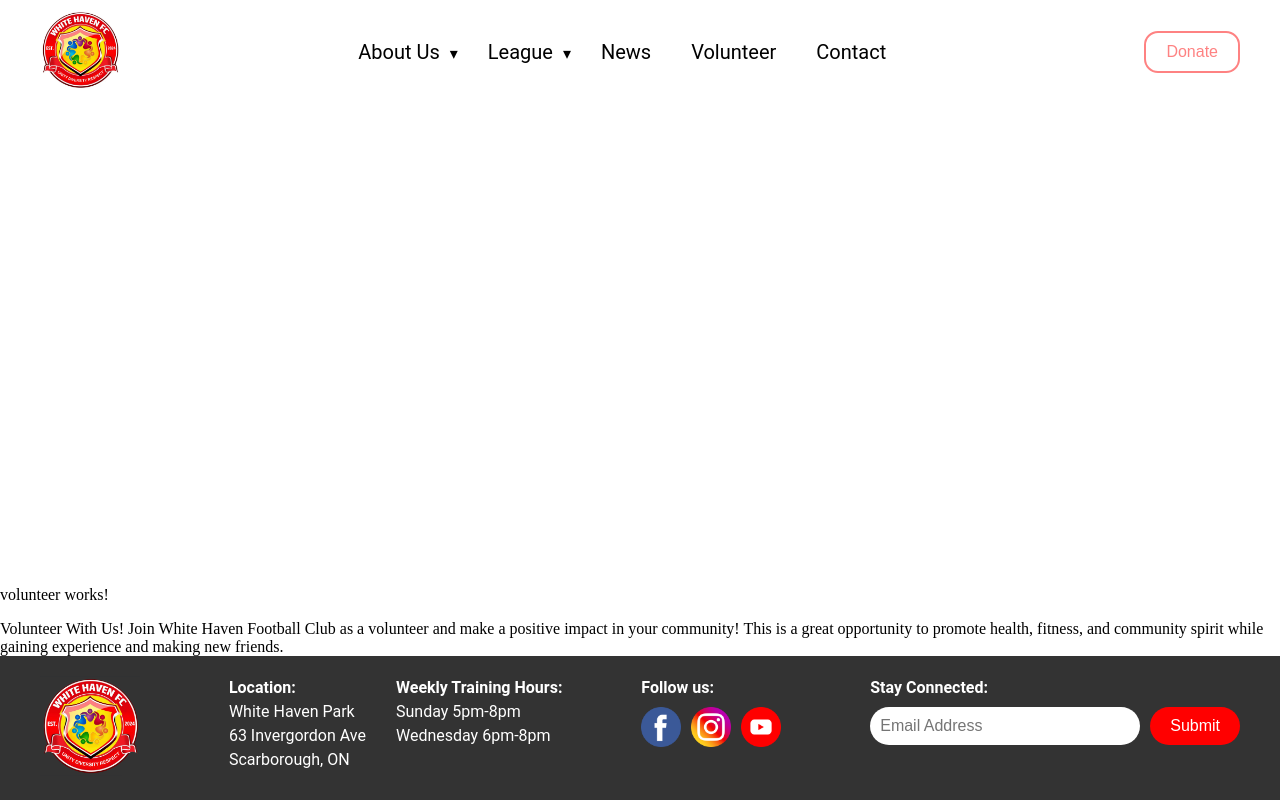
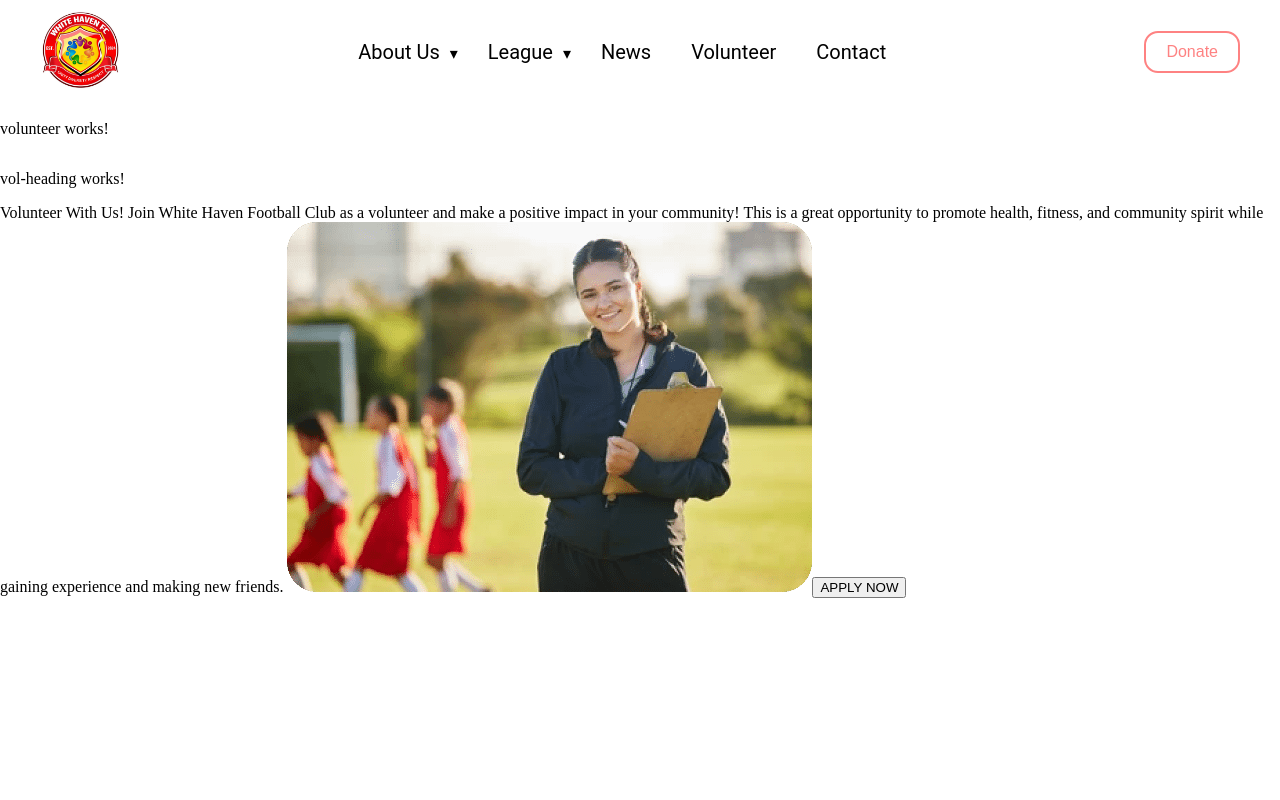
Before and after one commit to ren1290/whcfc-web-dev, an Angular app in the folder WHCFC_Frontend/: page /volunteer in a window 1280 px wide. Shown: the top 800 px of the page. Built offline with nearby package versions, Linux system fonts and the light colour scheme.

Commit message:
Linked my header with the rest of the volunteer page

```diff
--- a/WHCFC_Frontend/src/app/pages/volunteer/volunteer.component.css
+++ b/WHCFC_Frontend/src/app/pages/volunteer/volunteer.component.css
@@ -0,0 +1,17 @@
+.volunteer-container {
+    width: 100%;
+    display: flex;
+    overflow: auto;
+    min-height: 100vh;
+    align-items: center;
+    flex-direction: column;
+  }
+
+  .volunteer-container {
+    width: 100%;
+    display: flex;
+    overflow: auto;
+    min-height: 100vh;
+    align-items: center;
+    flex-direction: column;
+  }
--- a/WHCFC_Frontend/src/app/pages/volunteer/volunteer.component.html
+++ b/WHCFC_Frontend/src/app/pages/volunteer/volunteer.component.html
@@ -1,12 +1,7 @@
 <p>volunteer works!</p>
-<div class="volunteer-volunteer-header">
-    <span class="volunteer-text207"><span>Volunteer With Us!</span></span>
-    <span class="volunteer-text209 WHCFCBody">
-      <span>
-        Join White Haven Football Club as a volunteer and make a positive
-        impact in your community! This is a great opportunity to promote
-        health, fitness, and community spirit while gaining experience and
-        making new friends.
-      </span>
-    </span>
-  </div>
+
+<div class="volunteer-container">
+    <div class="volunteer-volunteer">
+    <app-vol-heading></app-vol-heading>
+    </div>
+</div>
--- a/WHCFC_Frontend/src/app/pages/volunteer/volunteer.component.ts
+++ b/WHCFC_Frontend/src/app/pages/volunteer/volunteer.component.ts
@@ -1,9 +1,10 @@
 import { Component } from '@angular/core';
+import { VolHeadingComponent } from '../../components/volunteer/vol-heading/vol-heading.component';
 
 @Component({
   selector: 'app-volunteer',
   standalone: true,
-  imports: [],
+  imports: [VolHeadingComponent],
   templateUrl: './volunteer.component.html',
   styleUrl: './volunteer.component.css'
 })
```
